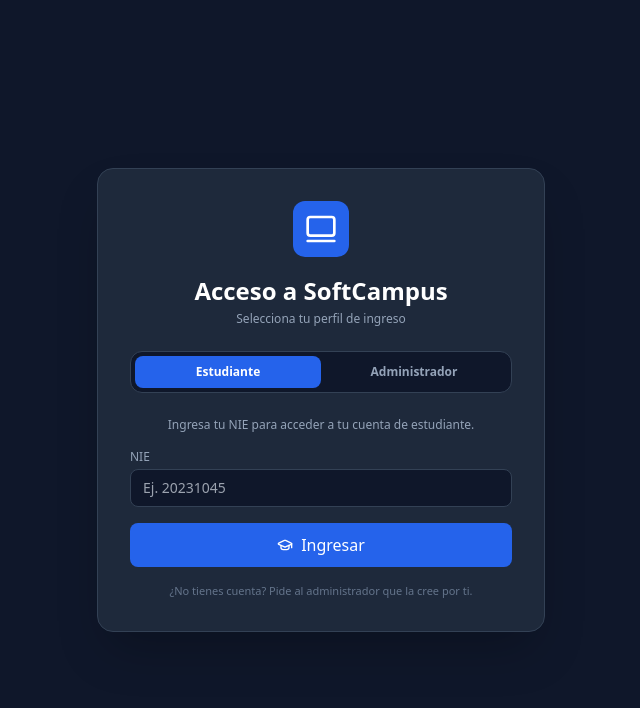
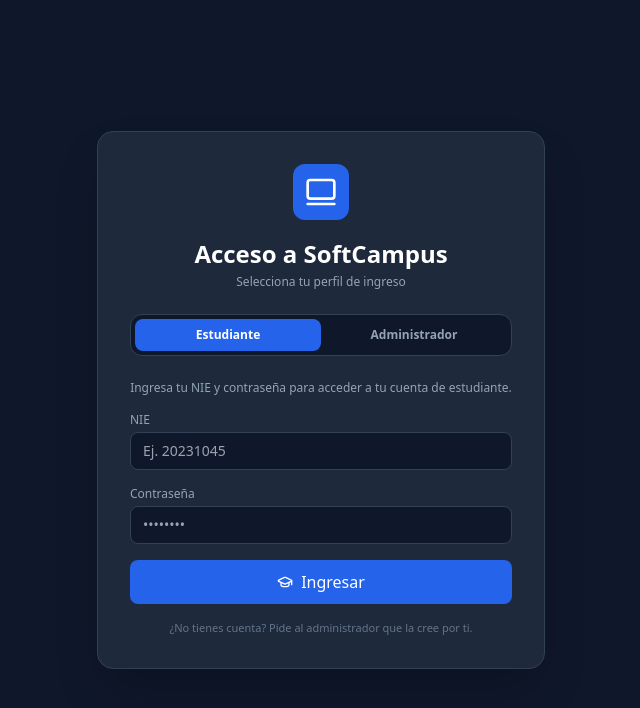
Before and after one commit to fr4ncisc0meji1212-lgtm/softcampus, a Flask app: page / in a window 1280 px wide. Shown: the top 708 px of the page, without its empty margins (319-959 px from the left). Run offline with Flask 3, Linux system fonts and the light colour scheme; data that the repository does not hold is empty; some libraries are stand-ins or nearby versions.

Commit message:
Update index.html

```diff
--- a/templates/index.html
+++ b/templates/index.html
@@ -43,10 +43,14 @@
             </div>
 
             <form id="form-login-estudiante" onsubmit="ingresarComoEstudiante(event)" class="space-y-4">
-                <p class="text-xs text-slate-400 text-center mb-2">Ingresa tu NIE para acceder a tu cuenta de estudiante.</p>
+                <p class="text-xs text-slate-400 text-center mb-2">Ingresa tu NIE y contraseña para acceder a tu cuenta de estudiante.</p>
                 <div>
                     <label class="block text-xs font-medium text-slate-400 mb-1">NIE</label>
                     <input type="text" id="input-nie-estudiante" placeholder="Ej. 20231045" required class="w-full bg-slate-900 border border-slate-700 rounded-lg px-3 py-2 text-sm text-white focus:border-blue-500 outline-none">
+                </div>
+                <div>
+                    <label class="block text-xs font-medium text-slate-400 mb-1">Contraseña</label>
+                    <input type="password" id="input-password-estudiante" placeholder="••••••••" required class="w-full bg-slate-900 border border-slate-700 rounded-lg px-3 py-2 text-sm text-white focus:border-blue-500 outline-none">
                 </div>
                 <button type="submit" class="w-full bg-blue-600 hover:bg-blue-500 text-white font-medium py-2.5 rounded-lg transition flex items-center justify-center gap-2">
                     <i data-lucide="graduation-cap" class="w-4 h-4"></i> Ingresar
@@ -251,6 +255,10 @@
                             <input type="text" id="est-nie" required pattern="[0-9]{8,}" title="Solo números, 8 dígitos o más" class="w-full bg-slate-800 border border-slate-700 rounded-lg px-3 py-2 text-sm text-white">
                         </div>
                         <div class="md:col-span-2">
+                            <label class="block text-xs font-medium text-slate-400 mb-1">Contraseña *</label>
+                            <input type="password" id="est-password" required minlength="4" class="w-full bg-slate-800 border border-slate-700 rounded-lg px-3 py-2 text-sm text-white">
+                        </div>
+                        <div class="md:col-span-2">
                             <button type="submit" class="bg-blue-600 hover:bg-blue-500 text-white font-medium py-2.5 px-6 rounded-lg flex items-center gap-2"><i data-lucide="user-plus" class="w-4 h-4"></i> Crear Cuenta</button>
                         </div>
                     </form>
@@ -375,12 +383,13 @@
         async function ingresarComoEstudiante(e) {
             e.preventDefault();
             const nie = document.getElementById('input-nie-estudiante').value.trim();
+            const password = document.getElementById('input-password-estudiante').value;
 
             try {
                 const res = await fetch('/api/login-estudiante', {
                     method: 'POST',
                     headers: { 'Content-Type': 'application/json' },
-                    body: JSON.stringify({ nie })
+                    body: JSON.stringify({ nie, password })
                 });
                 const data = await res.json();
 
@@ -394,10 +403,11 @@
                     document.getElementById('usuario-nombre').textContent = nombreEstudianteActual;
                     document.getElementById('usuario-rol').textContent = 'NIE: ' + nieActual;
                     document.getElementById('input-nie-estudiante').value = '';
+                    document.getElementById('input-password-estudiante').value = '';
                     await cargarDatosDesdeAPI();
                     iniciarSesionExitosa('catalogo');
                 } else {
-                    mostrarToast(data.error || 'NIE no encontrado', 'error');
+                    mostrarToast(data.error || 'NIE o contraseña incorrectos', 'error');
                 }
             } catch (error) {
                 mostrarToast('Error de conexión', 'error');
@@ -926,7 +936,8 @@
 
             const nuevo = {
                 nombre: document.getElementById('est-nombre').value.trim(),
-                nie: document.getElementById('est-nie').value.trim()
+                nie: document.getElementById('est-nie').value.trim(),
+                password: document.getElementById('est-password').value
             };
 
             try {
@@ -995,8 +1006,7 @@
                     splash.classList.add('splash-oculto');
                     setTimeout(async () => {
                         splash.classList.add('hidden');
-
-                       document.getElementById('login-container').classList.remove('hidden');
+                        document.getElementById('login-container').classList.remove('hidden');
                     }, 500);
                 }
             }, 1200);
```
